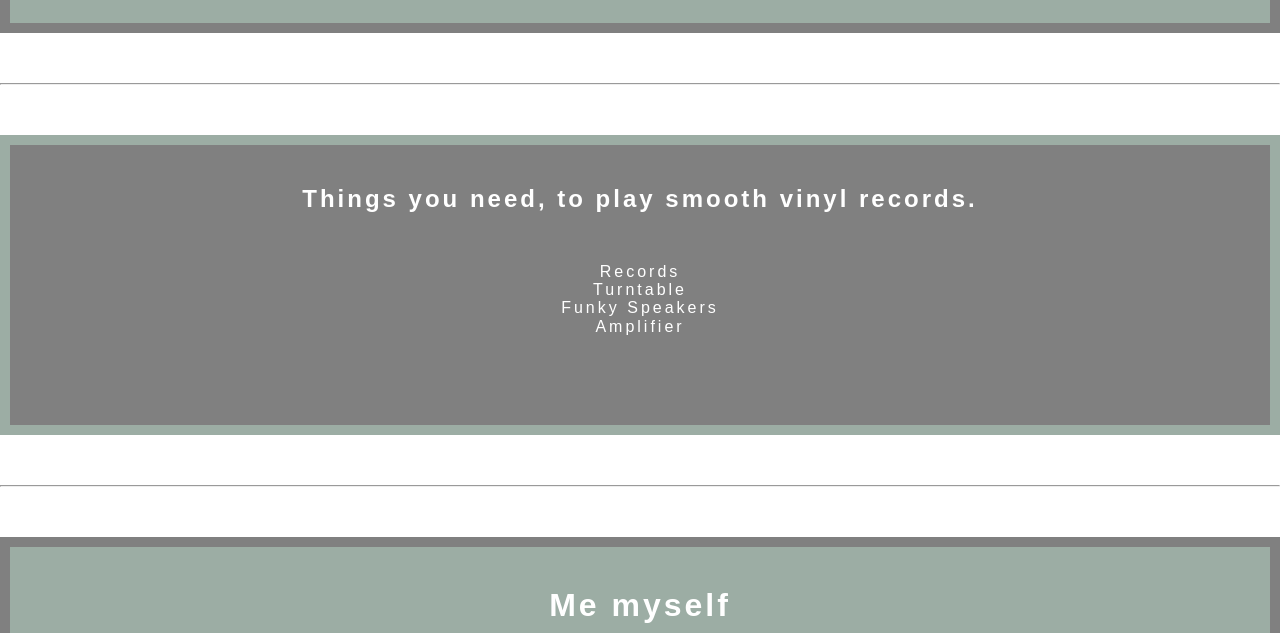
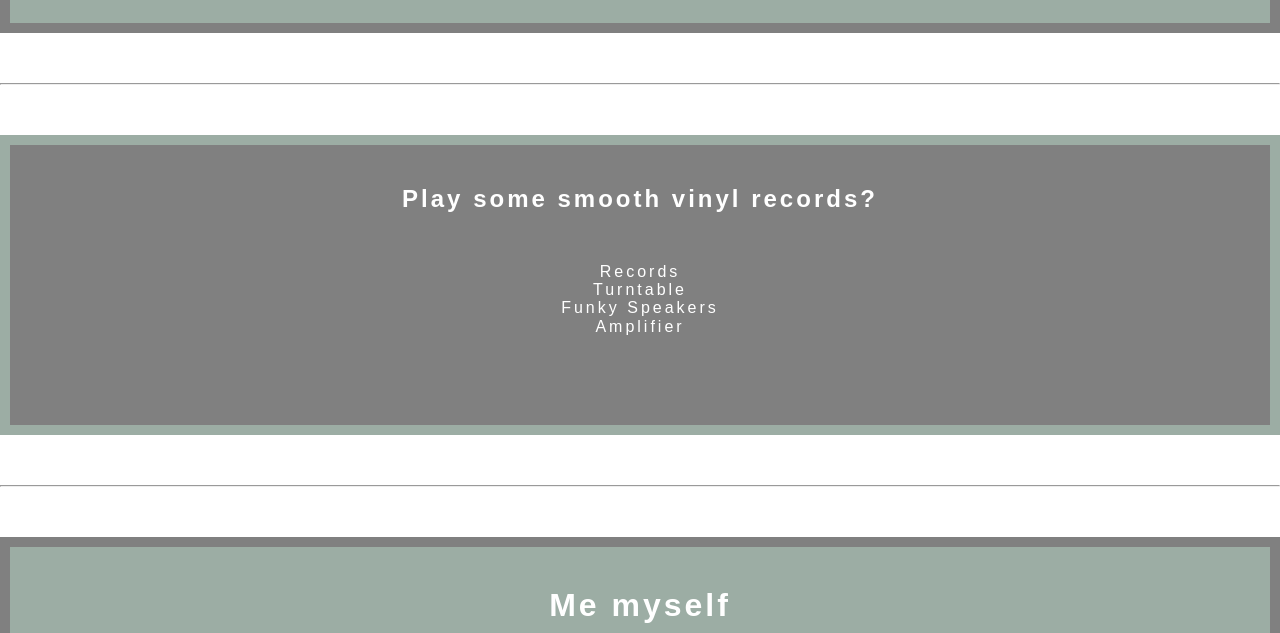
Before and after one commit to R-bl/winc-mini-course, a plain HTML site: page index.html in a window 1280 px wide. Shown: the part 167-800 px from the top of the page. Drawn offline with Linux system fonts and the light colour scheme.

Commit message:
changed h2

```diff
--- a/index.html
+++ b/index.html
@@ -33,7 +33,8 @@
     <hr>
     <section>
         <div class="frame-mid">
-            <h2>Things you need, to play smooth vinyl records.</h2>
+            <h2>Play some smooth vinyl records?</h2>
+
 
             <ul>
                 <li><a class="links" href="https://www.discogs.com/" target="_blank">Records</a></li>
```
